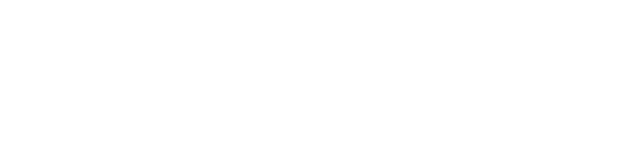
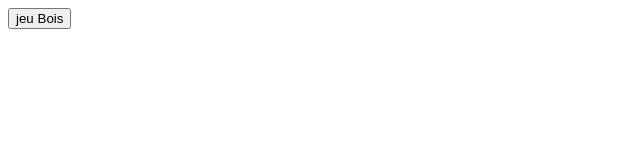
Before and after one commit to laddhor/github.index, a plain HTML site: page index.html in a window 1280 px wide. Shown: the whole page, without its empty margins (0-640 px from the left). Drawn offline with Linux system fonts and the light colour scheme.

Commit message:
Update index.html

```diff
--- a/index.html
+++ b/index.html
@@ -1,5 +1,9 @@
 <html>
   <head>
-    <script src="tp04.js">
+    <script src="tp04.js"></script>
   </head>
+
+  <body>
+    <button onclick="let combien=prompt('Introduisez le nombre de bois');chercherDuBois(combien)">jeu Bois </button><br><br>
+  </body>
 </html>
```
